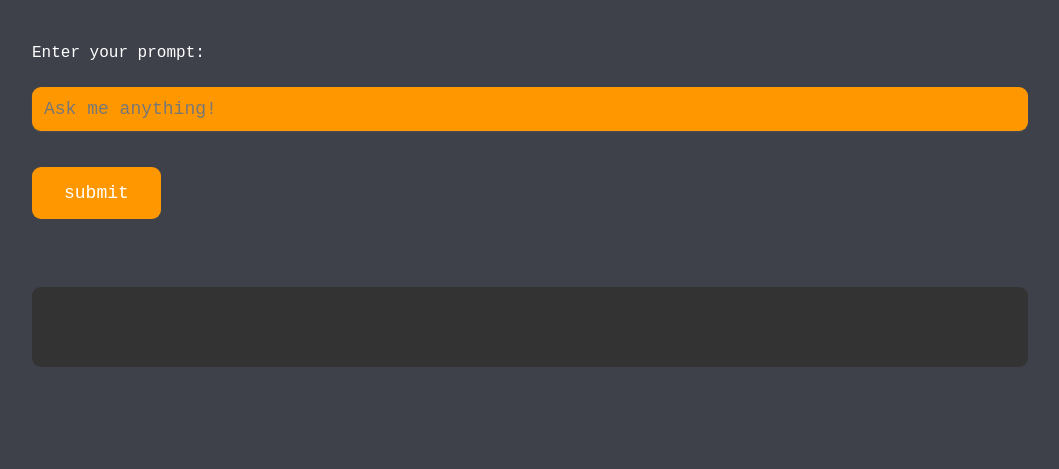
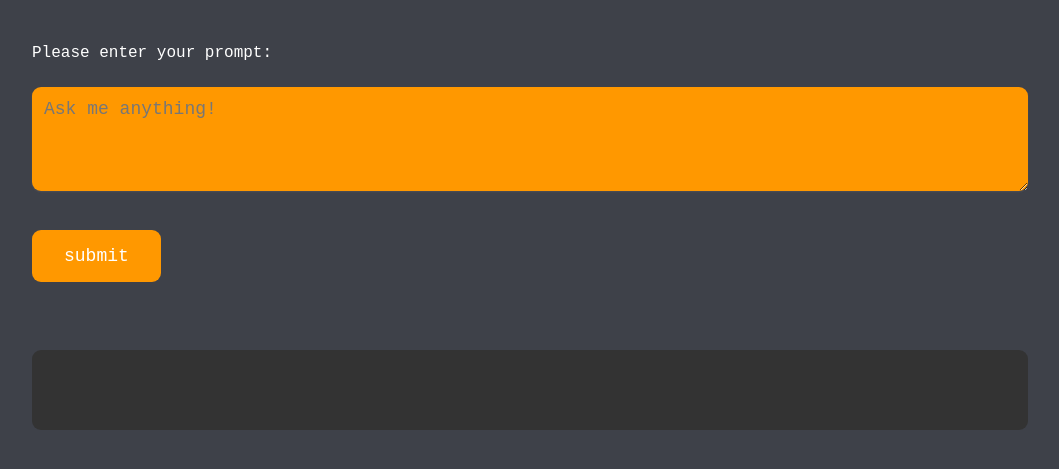
Before and after one commit to mark-goudie/chatGptApi, a website built with webpack: page src/index.html in a window 1280 px wide. Shown: the part 137-606 px from the top of the page, without its empty margins (126-1185 px from the left). Built offline with nearby package versions, Linux system fonts and the light colour scheme.

Commit message:
update html to textarea

```diff
--- a/src/index.html
+++ b/src/index.html
@@ -14,13 +14,14 @@
       <!-- <p>gpt api project</p> -->
       <div class="contentbox">
         <form id="prompt-form">
-          <label for="prompt-input">Enter your prompt:</label><br />
-          <input
-            type="text"
+          <label for="prompt-input">Please enter your prompt:</label><br />
+          <textarea
             id="prompt-input"
             name="prompt-input"
             placeholder="Ask me anything!"
-          /><br />
+            rows="4"  // Set initial visible number of lines. Adjust as needed.
+            style="white-space: pre-wrap;" // Wraps the text in the textarea
+          ></textarea><br />
           <button class="btn-cta" type="submit" value="Submit">submit</button>
         </form>
       </div>
```
